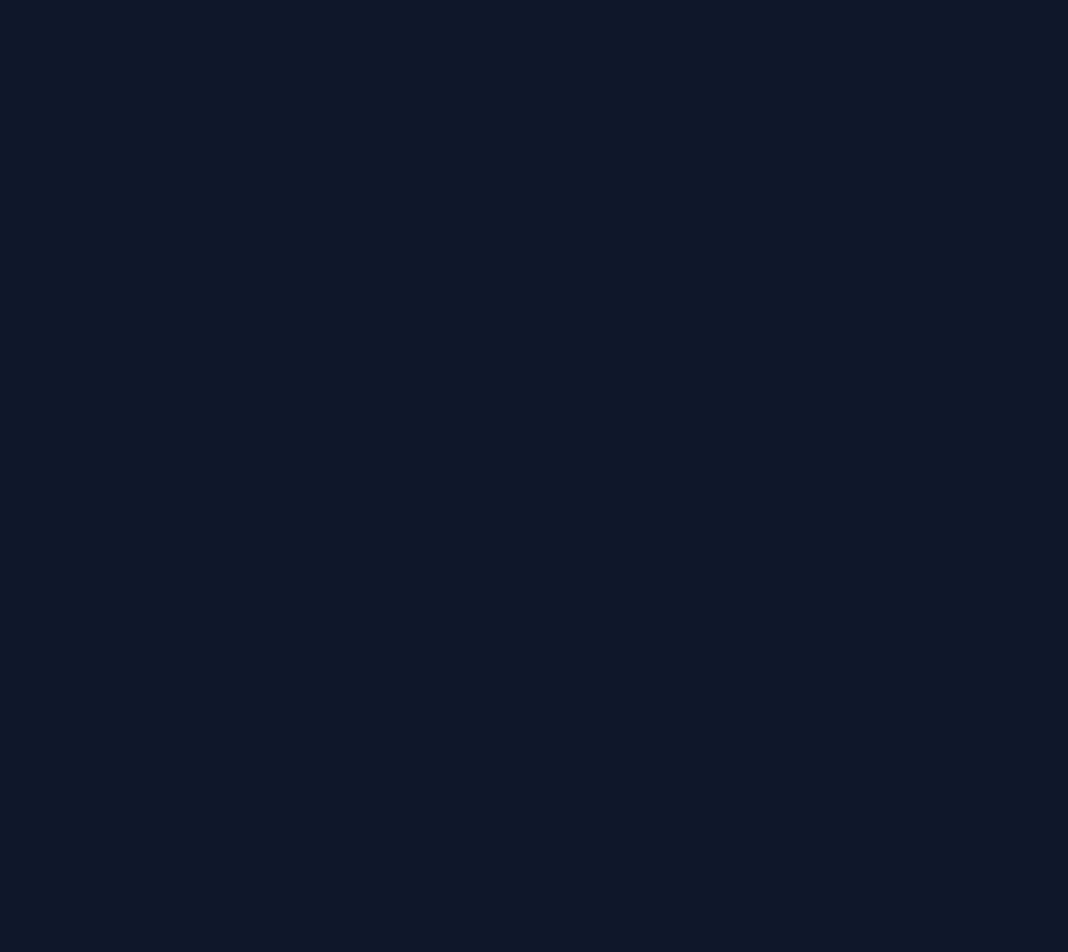
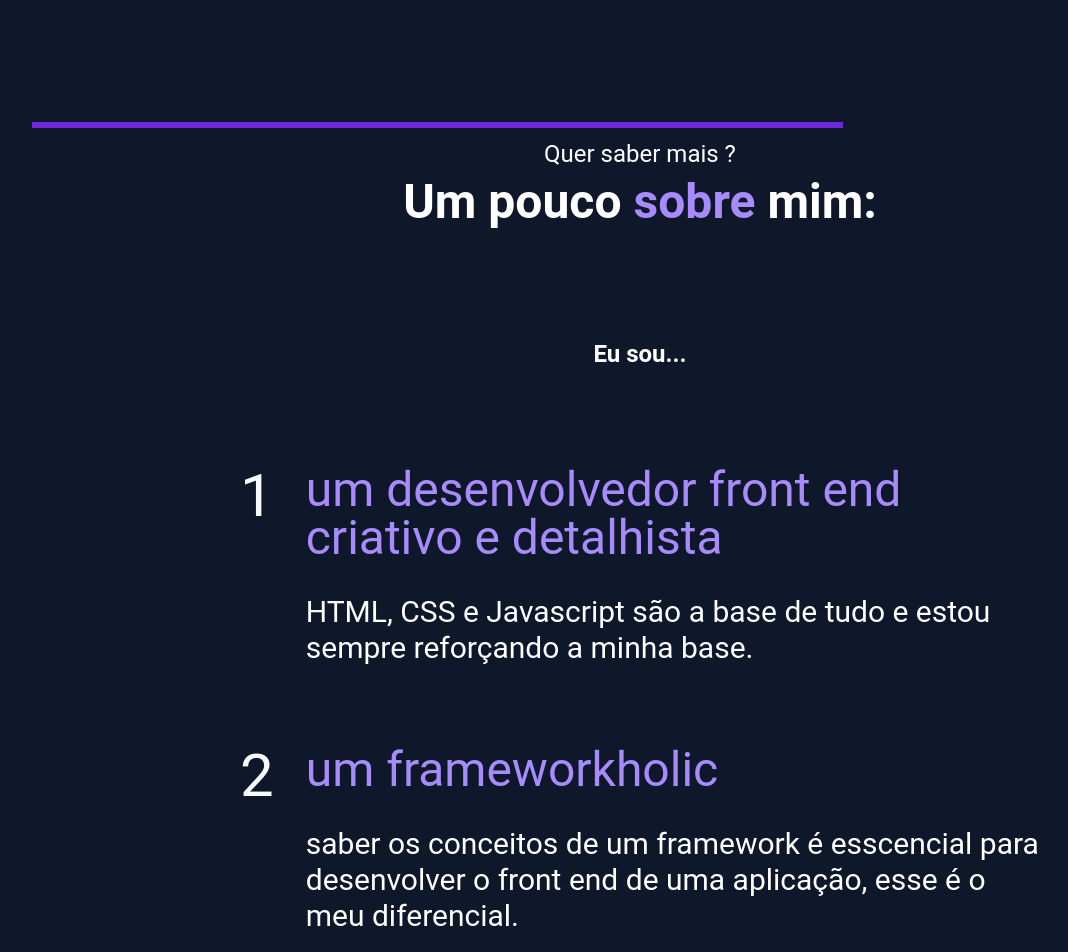
Before and after one commit to dezoliveira/folio, a SvelteKit app: page / in a window 1280 px wide. Shown: the part 1640-2592 px from the top of the page, without its empty margins (0-1068 px from the left). Before the commit the page ends 1730 px from the top, so only its background shows below. Built offline with nearby package versions, Linux system fonts and the light colour scheme.

Commit message:
about benefits and description

```diff
--- a/src/components/Header.svelte
+++ b/src/components/Header.svelte
@@ -16,7 +16,7 @@
   <h1 class="font-medium">
     <b class="font-bold">Andres</b>
   </h1>
-  <div class="sm:flex items-center gap-4 hidden">
+  <div class="sm:flex ml-auto pr-4 items-center gap-4 hidden">
     {#each tabs as tab, index}
       <a  href={tab.link} class="duration-200 hover:text-violet-400">
         <p>{tab.name}</p>
--- a/src/components/Main.svelte
+++ b/src/components/Main.svelte
@@ -5,6 +5,12 @@
     {name: 'iBula', icon: 'fa-solid fa-prescription-bottle-medical'},
     {name: 'Project 123', icon: 'fa-solid fa-algolia'},
     {name: 'Project 0', icon: 'fa-solid fa-lemon'},
+  ]
+
+  let benefits = [
+    {name: 'um desenvolvedor front end criativo e detalhista', description: 'HTML, CSS e Javascript são a base de tudo e estou sempre reforçando a minha base.'},
+    {name: 'um frameworkholic', description: 'saber os conceitos de um framework é esscencial para desenvolver o front end de uma aplicação, esse é o meu diferencial.'},
+    {name: 'um ensinador e um aprendiz', description: 'ensinar e aprender são conceitos básicos da vida e eu levo isso sempre comigo.'}
   ]
 
 </script>
@@ -79,6 +85,35 @@
         </p>
       </Step>
     </div>
-
+  </section>
+  <section
+    id="about"
+    class="py-20 pt-10 lg:pt-16 lg:py-32 flex flex-col gap-16 sm:gap-20 md:gap-24 relative">
+    <div
+      class="flex flex-col gap-2 text-center relative p-4
+        before:absolute before:top-0 before:left-0 before:w-2/3 before:h-1.5 before:bg-violet-700
+        after:absolute after:bottom-0 after:right-0 after:w-2/3 after:h-1.5 before:bg-violet-700"
+        >
+          <h6 class="text-lg sm:text-xl md:text-2xl">Quer saber mais ?</h6>
+          <h3 class="font-semibold text-3xl sm:text-4xl md:text-5xl">
+            Um pouco <span class="text-violet-400"> sobre</span> mim:
+          </h3>
+    </div>
+    <p class="mx-auto font-semibold text-lg sm:text-xl md:text-2xl">Eu sou...</p>
+    <div class="flex flex-col gap-20 w-full mx-auto max-w-[800px]">
+      {#each benefits as benefit, index}
+        <div class="flex gap-6 sm:gap-8">
+          <p class="text-4xl sm:text-5xl md:text-6xl text-slate-50">
+            {index+1}
+          </p>
+          <div class="flex flex-col gap-6 sm:gap-8">
+            <h3 class="text-2xl sm:text-3xl md:text-5xl">
+              <p class="text-violet-400">{benefit.name}</p>
+            </h3>
+            <p class="text-1xl sm:text-2xl md:text-3xl">{benefit.description}</p>
+          </div>
+        </div>
+      {/each}
+    </div>
   </section>
 </main>
```
